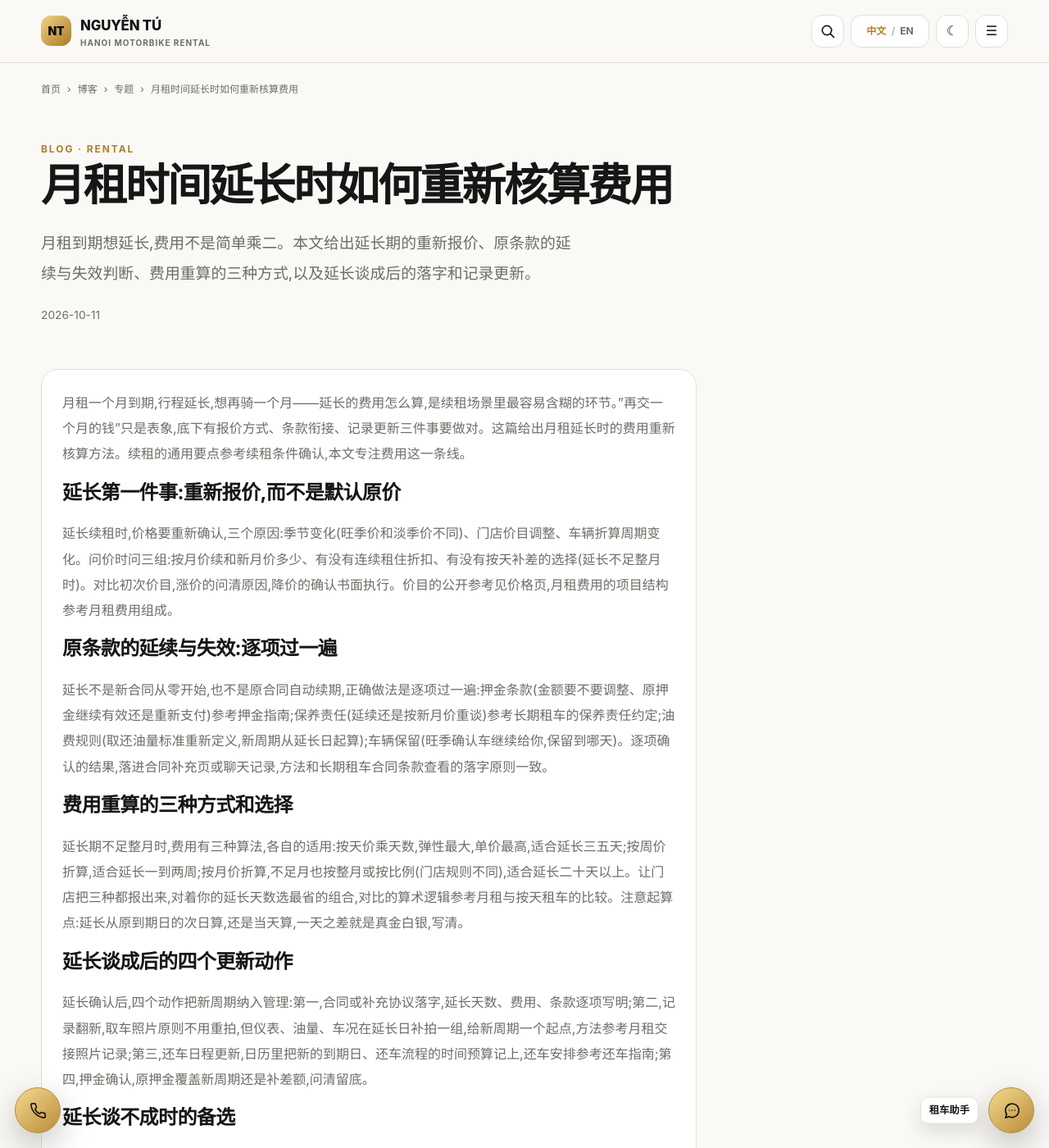
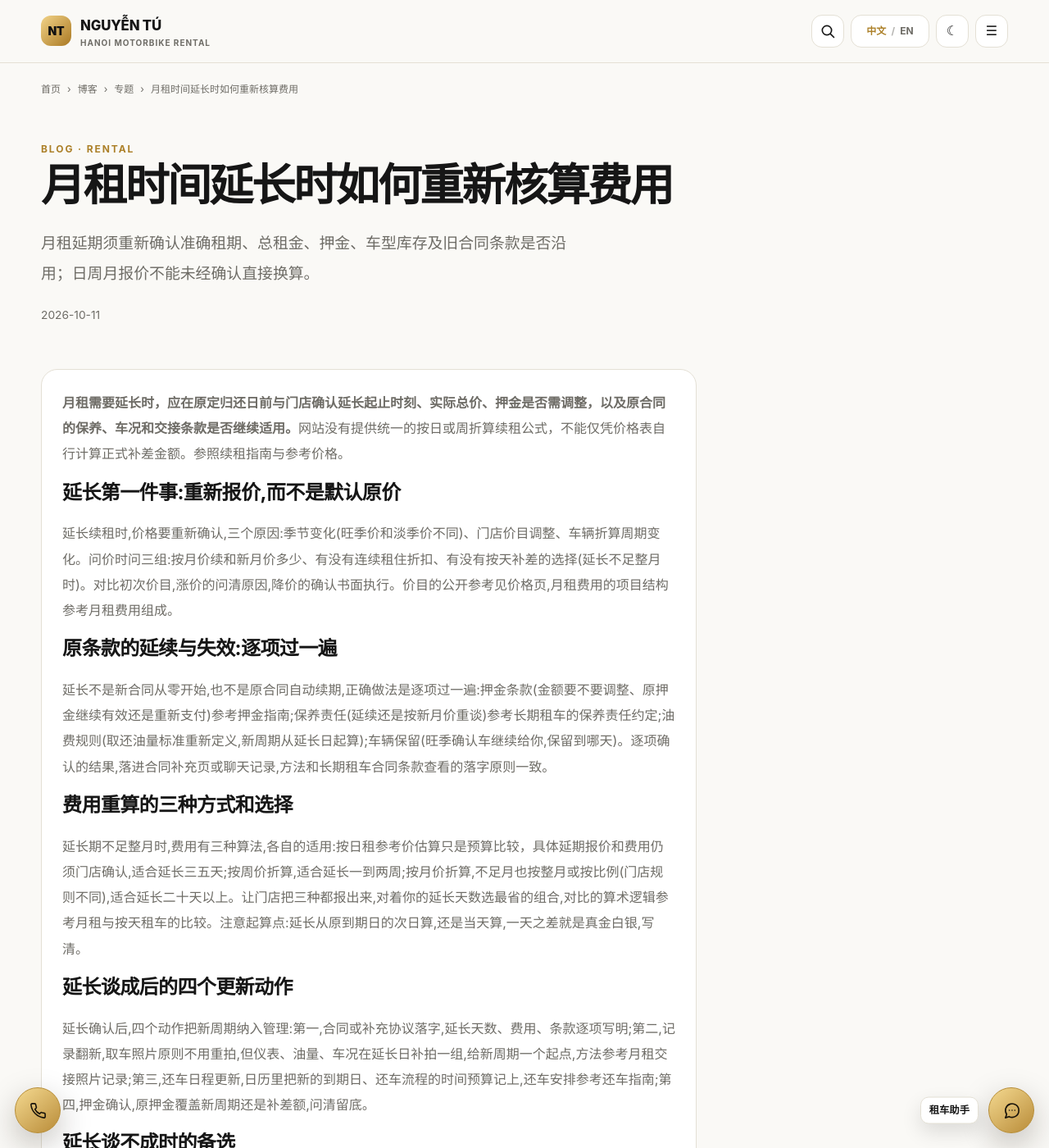
Before and after one commit to thuexemayhanoi/china, a Jekyll site: the page built from _posts/2026-10-11-hanoi-rental-longterm-23.md, in a window 1280 px wide and 1400 px high. Shown: the whole window at 82% size. Built offline with Jekyll 4.4.1, drawn with Linux system fonts in a browser that asks for light colours; some of the changed text lies outside the part shown.

Commit message:
seo(china): direct factual answer P2 article longterm-23

```diff
--- a/_posts/2026-10-11-hanoi-rental-longterm-23.md
+++ b/_posts/2026-10-11-hanoi-rental-longterm-23.md
@@ -5,14 +5,15 @@ topic: "rental"
 subtopic: "monthly"
 permalink: "/blog/hanoi-rental-longterm-23/"
 title: "月租时间延长时如何重新核算费用"
-description: "月租到期想延长,费用不是简单乘二。本文给出延长期的重新报价、原条款的延续与失效判断、费用重算的三种方式,以及延长谈成后的落字和记录更新。"
+description: "月租延期须重新确认准确租期、总租金、押金、车型库存及旧合同条款是否沿用；日周月报价不能未经确认直接换算。"
+last_modified_at: "2026-10-12"
 primary_keyword: "河内摩托车月租"
 date: "2026-10-11 17:44:42 +0700"
 seo_silo: "rental/monthly"
 breadcrumbs: [{"label": "博客", "href": "/blog/"}, {"label": "专题", "href": "/topics/rental/monthly/"}, {"label": "月租时间延长时如何重新核算费用"}]
 publication_method: "automated_qa"
 ---
-月租一个月到期,行程延长,想再骑一个月——延长的费用怎么算,是续租场景里最容易含糊的环节。"再交一个月的钱"只是表象,底下有报价方式、条款衔接、记录更新三件事要做对。这篇给出月租延长时的费用重新核算方法。续租的通用要点参考[续租条件确认](/blog/hanoi-rental-longterm-09/),本文专注费用这一条线。
+**月租需要延长时，应在原定归还日前与门店确认延长起止时刻、实际总价、押金是否需调整，以及原合同的保养、车况和交接条款是否继续适用。**网站没有提供统一的按日或周折算续租公式，不能仅凭价格表自行计算正式补差金额。参照[续租指南](/blog/hanoi-rental-longterm-09/)与[参考价格](/prices/)。
 
 ## 延长第一件事:重新报价,而不是默认原价
 
@@ -24,7 +25,7 @@ publication_method: "automated_qa"
 
 ## 费用重算的三种方式和选择
 
-延长期不足整月时,费用有三种算法,各自的适用:按天价乘天数,弹性最大,单价最高,适合延长三五天;按周价折算,适合延长一到两周;按月价折算,不足月也按整月或按比例(门店规则不同),适合延长二十天以上。让门店把三种都报出来,对着你的延长天数选最省的组合,对比的算术逻辑参考[月租与按天租车的比较](/blog/hanoi-rental-longterm-04/)。注意起算点:延长从原到期日的次日算,还是当天算,一天之差就是真金白银,写清。
+延长期不足整月时,费用有三种算法,各自的适用:按日租参考价估算只是预算比较，具体延期报价和费用仍须门店确认,适合延长三五天;按周价折算,适合延长一到两周;按月价折算,不足月也按整月或按比例(门店规则不同),适合延长二十天以上。让门店把三种都报出来,对着你的延长天数选最省的组合,对比的算术逻辑参考[月租与按天租车的比较](/blog/hanoi-rental-longterm-04/)。注意起算点:延长从原到期日的次日算,还是当天算,一天之差就是真金白银,写清。
 
 ## 延长谈成后的四个更新动作
 
@@ -32,7 +33,7 @@ publication_method: "automated_qa"
 
 ## 延长谈不成时的备选
 
-预算和报价谈不拢,备选方案两个:一是换门店续租,把车还给原门店、在别家重新起租,比较条款和车况的成本要算进去,评估方法参考[月租车型缺货的咨询](/blog/hanoi-rental-longterm-16/);二是降级方案,减少骑行需求(比如长期行程改公交加短租组合),把月租的固定成本换成弹性的按天成本,决策逻辑同样参考[月租与按天租车的比较](/blog/hanoi-rental-longterm-04/)。谈不成不是损失,是被耽误才是:提前一到两周启动延长谈判,才有备选的余地。
+预算和报价谈不拢,备选方案两个:一是换门店续租,把车还给原门店、在别家重新起租,比较条款和车况的成本要算进去,评估方法参考[月租车型缺货的咨询](/blog/hanoi-rental-longterm-16/);二是降级方案,减少骑行需求(比如长期行程改公交加短租组合),把月租的固定成本换成弹性的按天成本,决策逻辑同样参考[月租与按天租车的比较](/blog/hanoi-rental-longterm-04/)。不确定能否延长时，应在合同截止前尽早联系门店；没有统一的提前一两周申请保证,才有备选的余地。
 
 ## 结语
 
```
